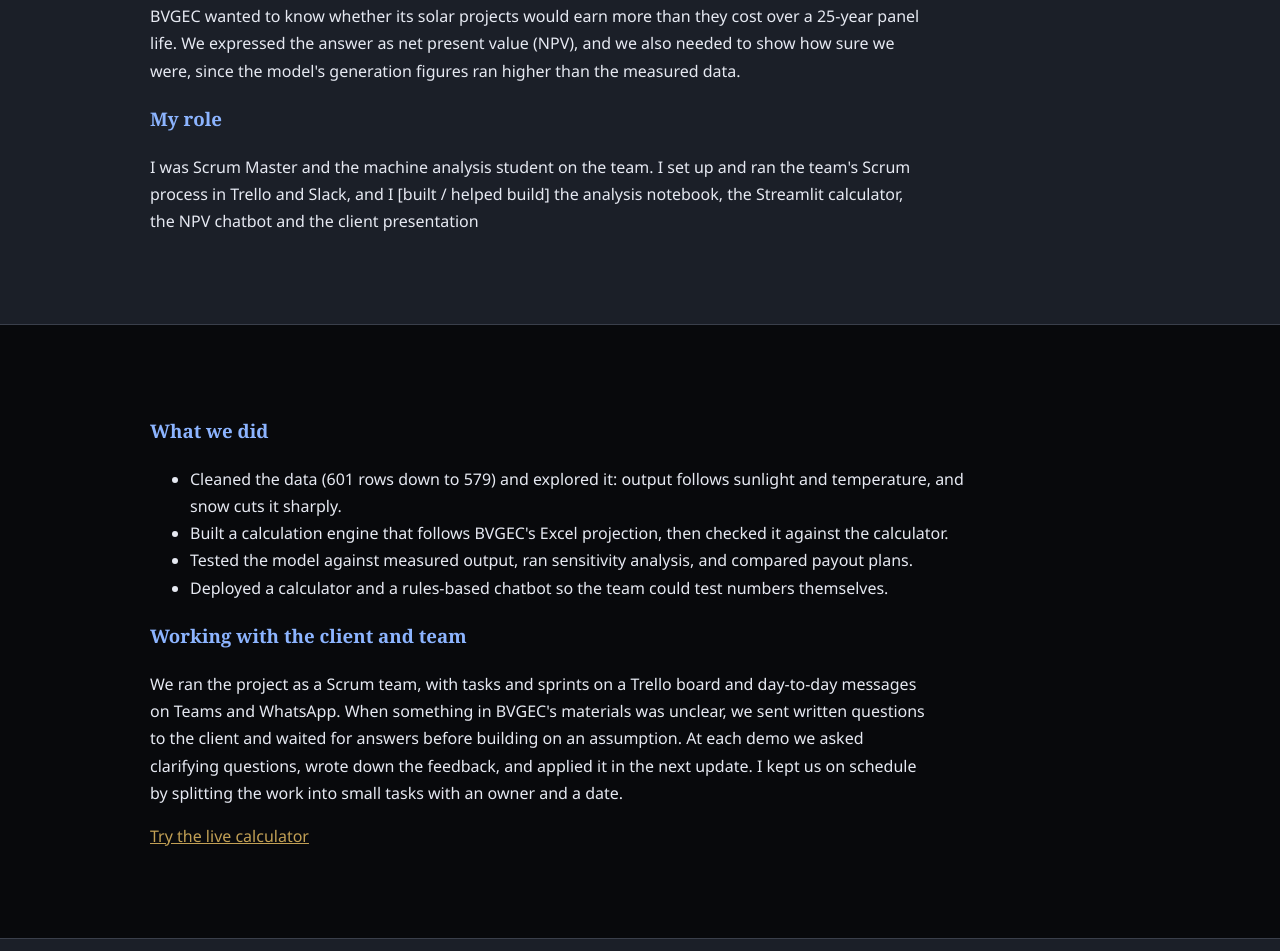
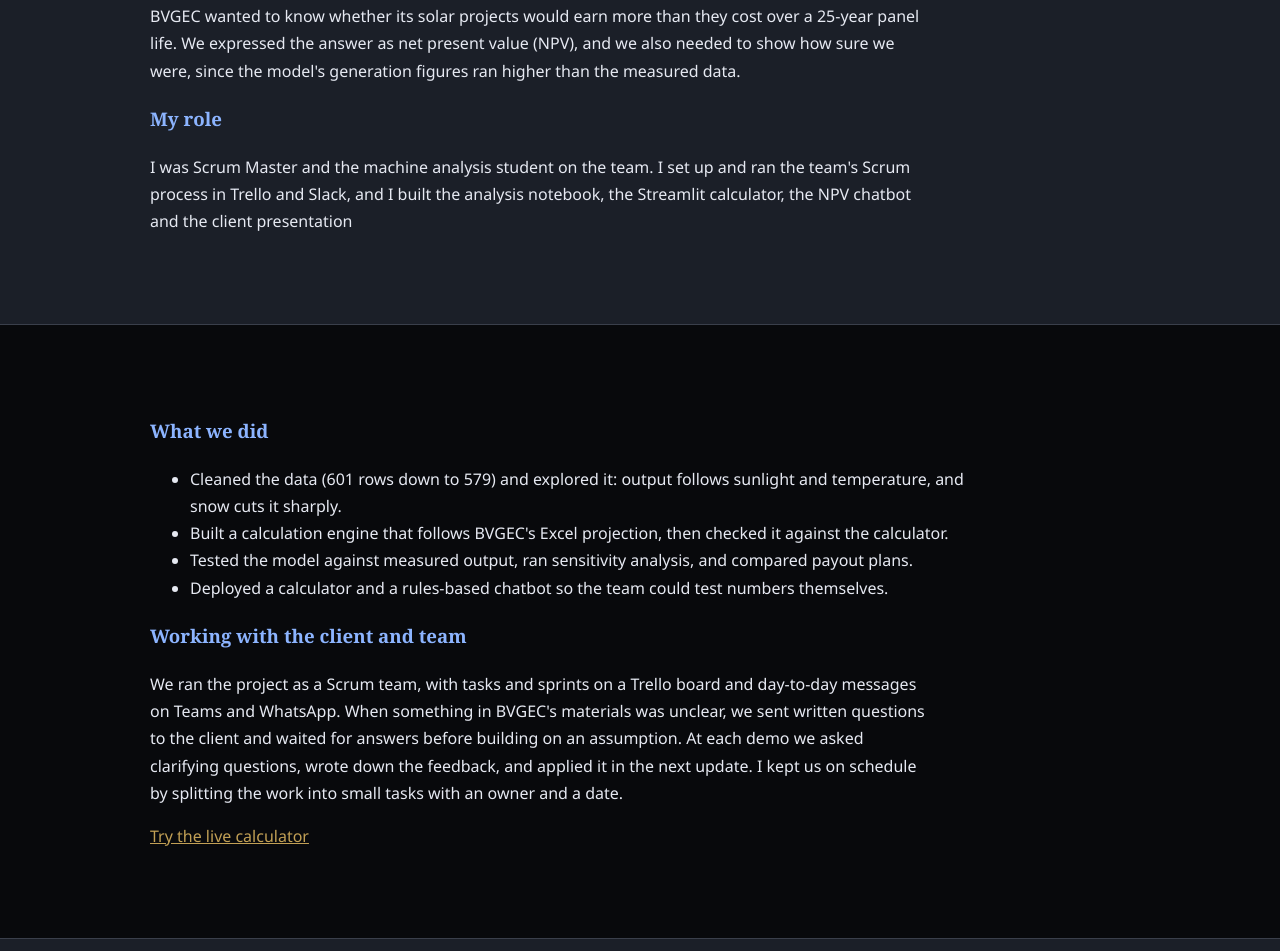
Before and after one commit to amyndukwe/amyndukwe.github.io, a plain HTML site: page bvgec.html in a window 1280 px wide. Shown: the part 907-1858 px from the top of the page. Drawn offline with Linux system fonts and the light colour scheme; a script that the page names is missing; a web font is replaced by a local one.

Commit message:
Fix grammatical error in project role description

```diff
--- a/bvgec.html
+++ b/bvgec.html
@@ -49,7 +49,7 @@
       <h3>The problem</h3>
       <p>BVGEC wanted to know whether its solar projects would earn more than they cost over a 25-year panel life. We expressed the answer as net present value (NPV), and we also needed to show how sure we were, since the model's generation figures ran higher than the measured data.</p>
       <h3>My role</h3>
-      <p>I was Scrum Master and the machine analysis student on the team. I set up and ran the team's Scrum process in Trello and Slack, and I [built / helped build] the analysis notebook, the Streamlit calculator, the NPV chatbot and the client presentation</p>
+      <p>I was Scrum Master and the machine analysis student on the team. I set up and ran the team's Scrum process in Trello and Slack, and I built the analysis notebook, the Streamlit calculator, the NPV chatbot and the client presentation</p>
     </section>
 
     <section class="band-black">
```
